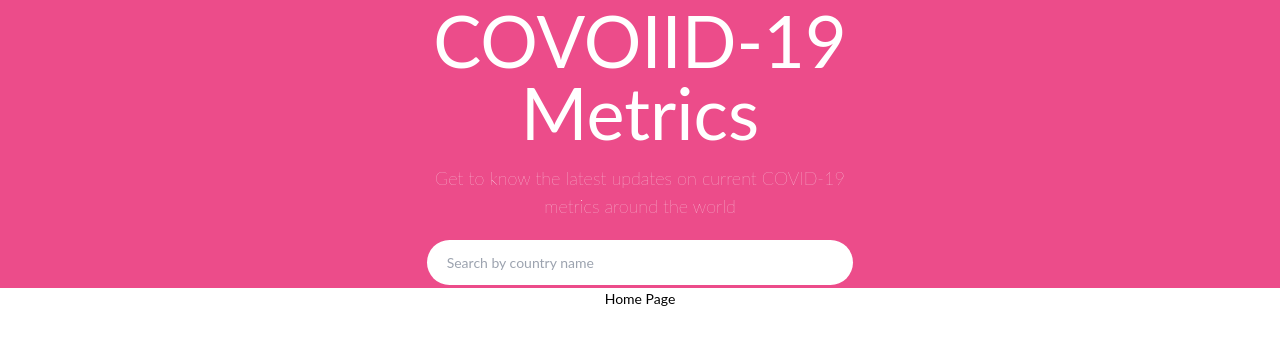
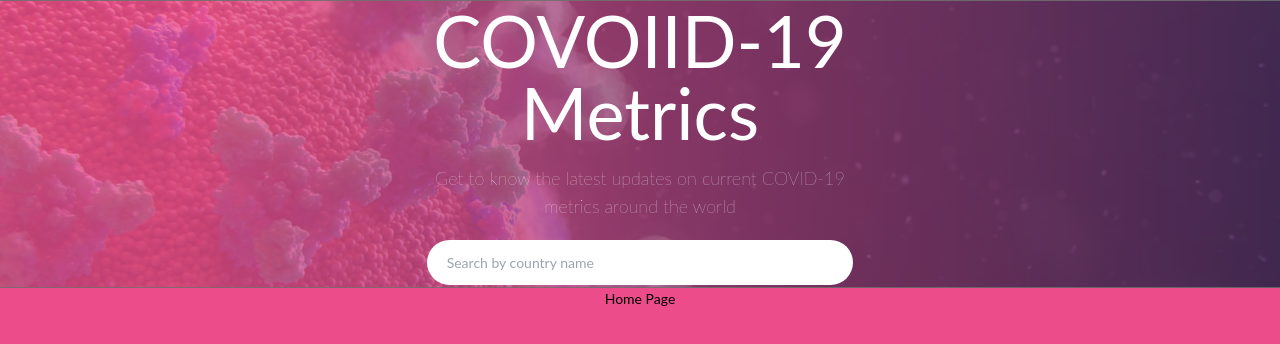
Before and after one commit to AmaduKamara/covid-metrics-data, a React (Create React App) app: page / in a window 1280 px wide. Shown: the top 344 px of the page. Built offline with nearby package versions, Linux system fonts and the light colour scheme.

Commit message:
Add hero banner

```diff
--- a/src/components/Hero.jsx
+++ b/src/components/Hero.jsx
@@ -1,7 +1,7 @@
 import React from 'react';
 
 const Header = () => (
-  <div className="h-72 flex items-center justify-center bg-main">
+  <div className="h-72 flex items-center justify-center hero">
     <div className="w-1/3">
       <h1 className="text-7xl text-white mb-4">COVOIID-19 Metrics</h1>
       <p className="text-lg font-thin text-white">
--- a/src/index.css
+++ b/src/index.css
@@ -2,16 +2,20 @@
 @tailwind components;
 @tailwind utilities;
 
-@import url("https://fonts.googleapis.com/css2?family=Lato:wght@300;400;700&display=swap");
+@import url('https://fonts.googleapis.com/css2?family=Lato:wght@300;400;700&display=swap');
 
 body {
   margin: 0;
   padding: 0;
   box-sizing: border-box;
-  font-family: "Lato", sans-serif;
+  font-family: 'Lato', sans-serif;
   font-size: 14px;
+  background-color: #ec4c8a;
 }
 
-.bg-main {
-  background-color: #ec4c8a;
+.hero {
+  background: url('./images/Covid\ Banner.png');
+  background-repeat: no-repeat;
+  background-size: cover;
+  background-position: center;
 }
```
Also changed, not shown: src/images/Covid Banner.png (added).
